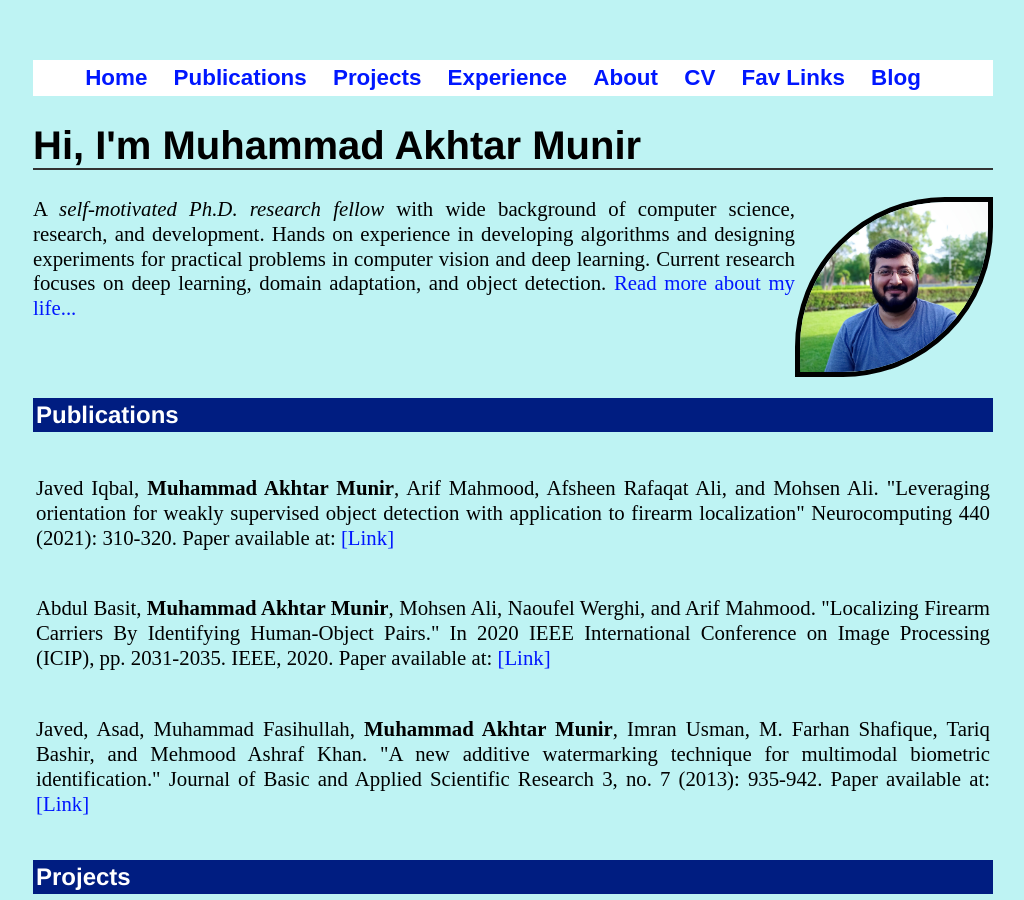
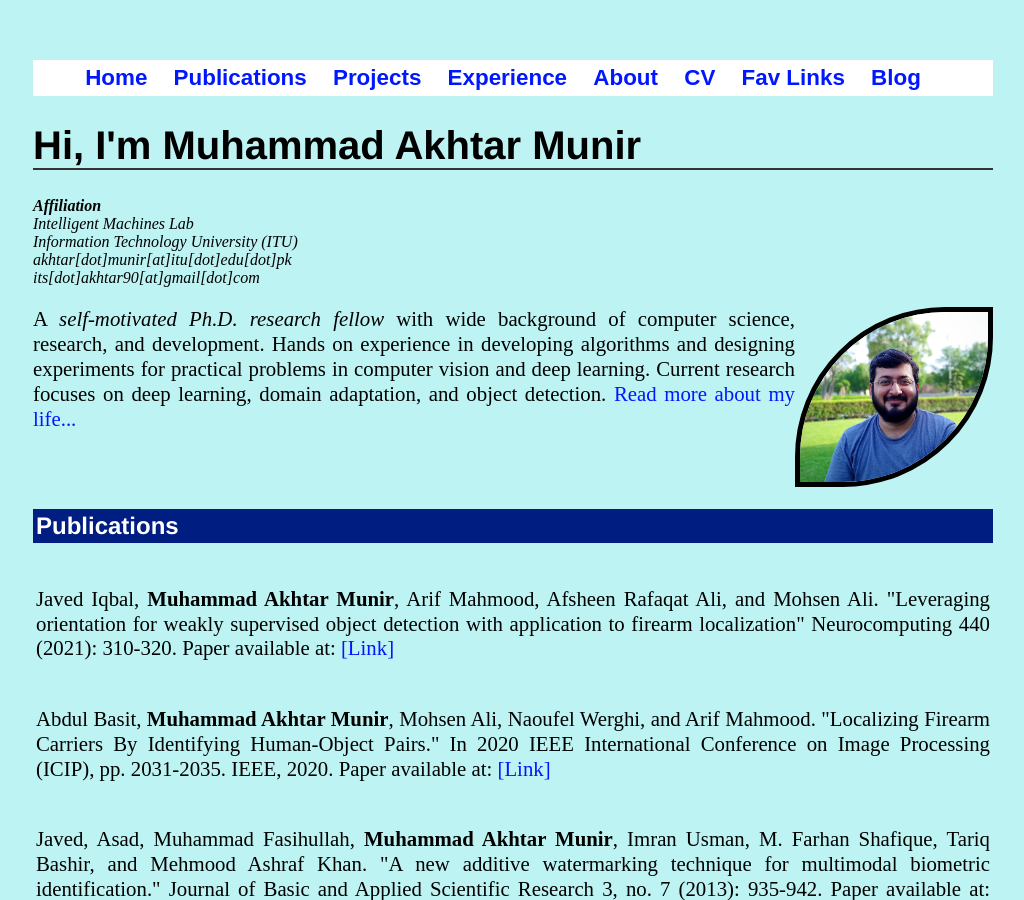
Before and after one commit to akhtarvision/akhtarvision.github.io, a Jekyll site: the page built from index.html, in a window 1280 px wide and 900 px high. Shown: the whole window, without its empty margins (127-1151 px from the left). Built offline with Jekyll 4.4.1, drawn with Linux system fonts in a browser that asks for light colours.

Commit message:
Update index.html

```diff
--- a/index.html
+++ b/index.html
@@ -10,6 +10,33 @@
 <!-- 	<div class="column"> -->
 	<h1>Hi, I'm Muhammad Akhtar Munir</h1>
 <!-- 	</div> -->
+
+	<address>
+		<strong>Affiliation</strong><br>
+		Intelligent Machines Lab<br>
+		Information Technology University (ITU)<br>
+	<!-- 					<abbr title="phone">P: </abbr> (123) 456-7890<br> -->
+		<span class="obfuscate">akhtar[dot]munir[at]itu[dot]edu[dot]pk</span><br>
+		<span class="obfuscate">its[dot]akhtar90[at]gmail[dot]com</span>
+		</address>
+
+	<p>
+<!--               <span onclick="window.open('')" style="cursor: pointer"> -->
+<!--                 <i class="fa fa-twitter" aria-hidden="true"></i> -->
+<!--               </span> -->
+
+              <span onclick="window.open('https://www.linkedin.com/in/muhammad-akhtar-munir-697b3976/')" style="cursor: pointer">
+                <i class="fa fa-linkedin-square" aria-hidden="true"></i>
+              </span>
+
+              <span onclick="window.open('https://github.com/akhtarvision/')" style="cursor: pointer">
+                <i class="fa fa-github" aria-hidden="true"></i>
+              </span>
+
+              <span onclick="window.open('https://scholar.google.com.pk/citations?user=sT-epZAAAAAJ&hl=en')" style="cursor: pointer">
+                <i class="ai ai-google-scholar ai-lg" aria-hidden="true"></i>
+              </span>
+            </p>
 
 <!-- 	<div class="column"> -->
 <!-- 	<body> -->
```
